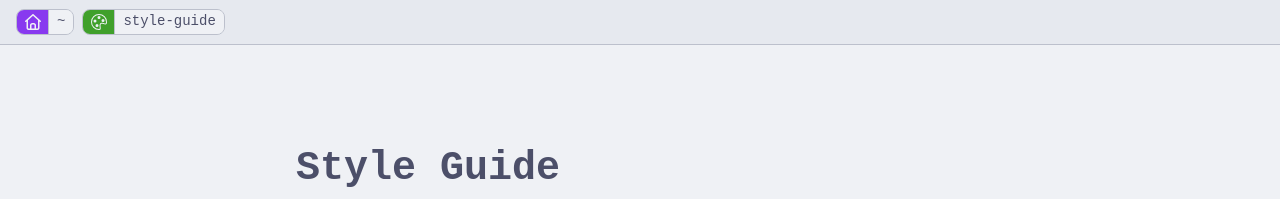
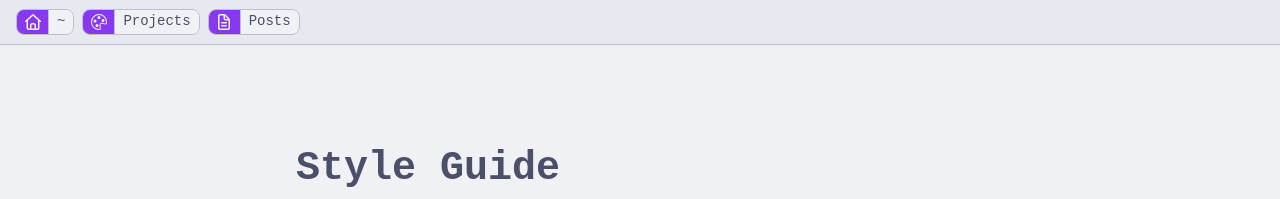
Before and after one commit to venkateshcv1809/venkateshcv1809.github.io, a Jekyll site: the page built from _pages/style-guide/index.md, in a window 1280 px wide. Shown: the top 199 px of the page. Built offline with Jekyll 4.4.1, drawn with Linux system fonts in a browser that asks for light colours; nearby versions of some CDN libraries; some web fonts are replaced.

Commit message:
feat: Update navigation list

```diff
--- a/_data/config/navigation.yaml
+++ b/_data/config/navigation.yaml
@@ -3,6 +3,10 @@ header:
     url: /
     icon: home
 
-  - title: style-guide
-    url: /style-guide/
+  - title: Projects
+    url: /projects/
     icon: palette
+
+  - title: Posts
+    url: /posts/
+    icon: file-text
```
